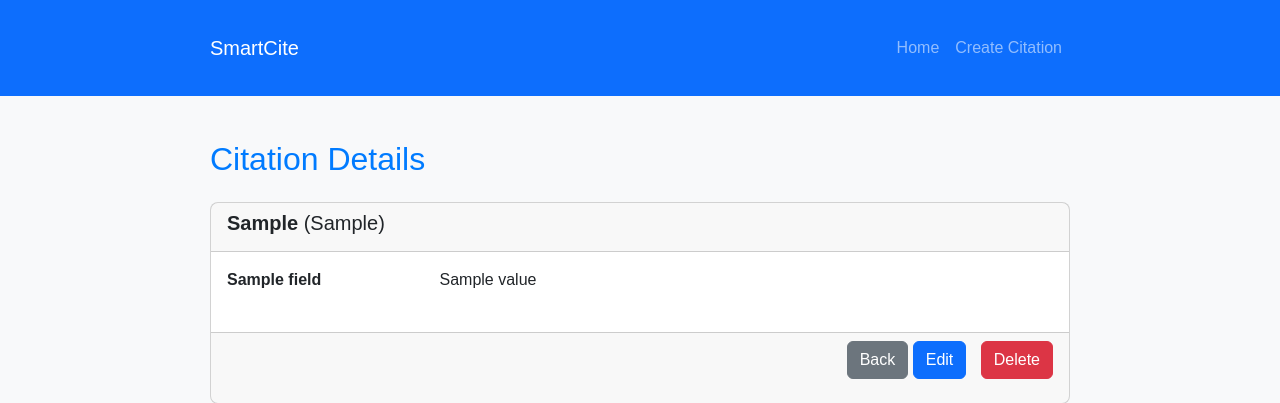
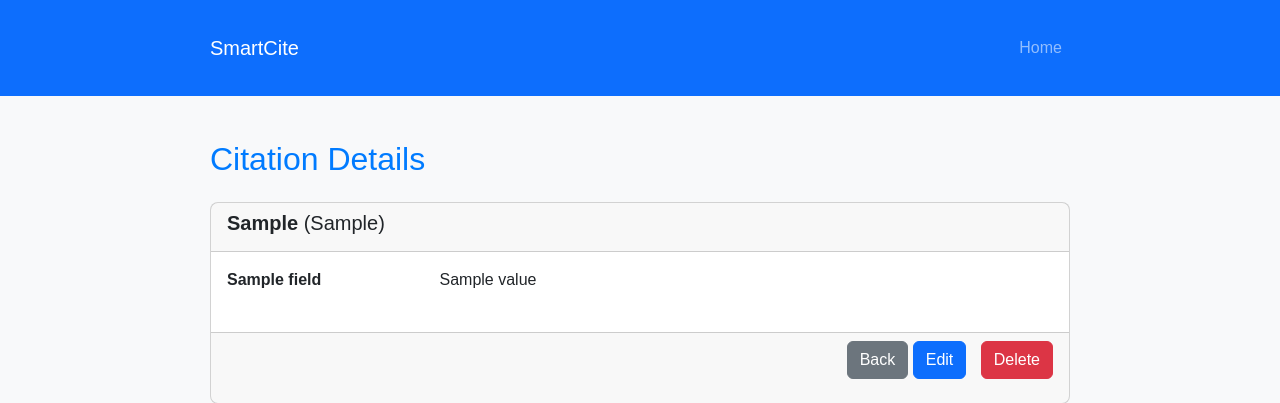
Before and after one commit to tkontt/SmartCite, a Flask app: template src/templates/citation.html in a window 1280 px wide. Shown: the top 403 px of the page. Run offline with Flask 3, Linux system fonts and the light colour scheme; the template is opened without the code that fills it: most values are stand-ins (such as "Sample title", 1, 10 or a date in 2020).

Commit message:
Poista create citation nav link

```diff
--- a/src/templates/layout.html
+++ b/src/templates/layout.html
@@ -23,9 +23,6 @@
                   <li class="nav-item">
                       <a class="nav-link" href="/">Home</a>
                   </li>
-                  <li class="nav-item">
-                      <a class="nav-link" href="/new_citation">Create Citation</a>
-                  </li>
               </ul>
           </div>
       </div>
```
